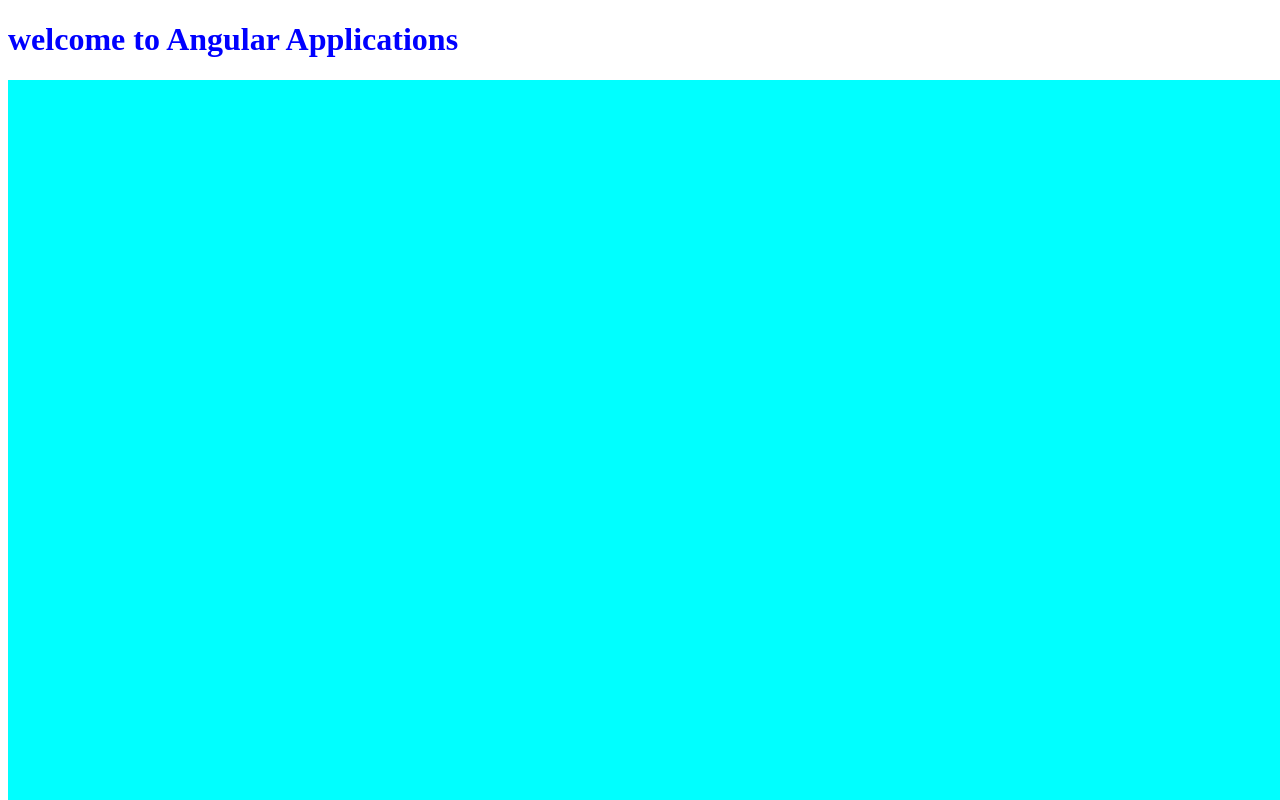
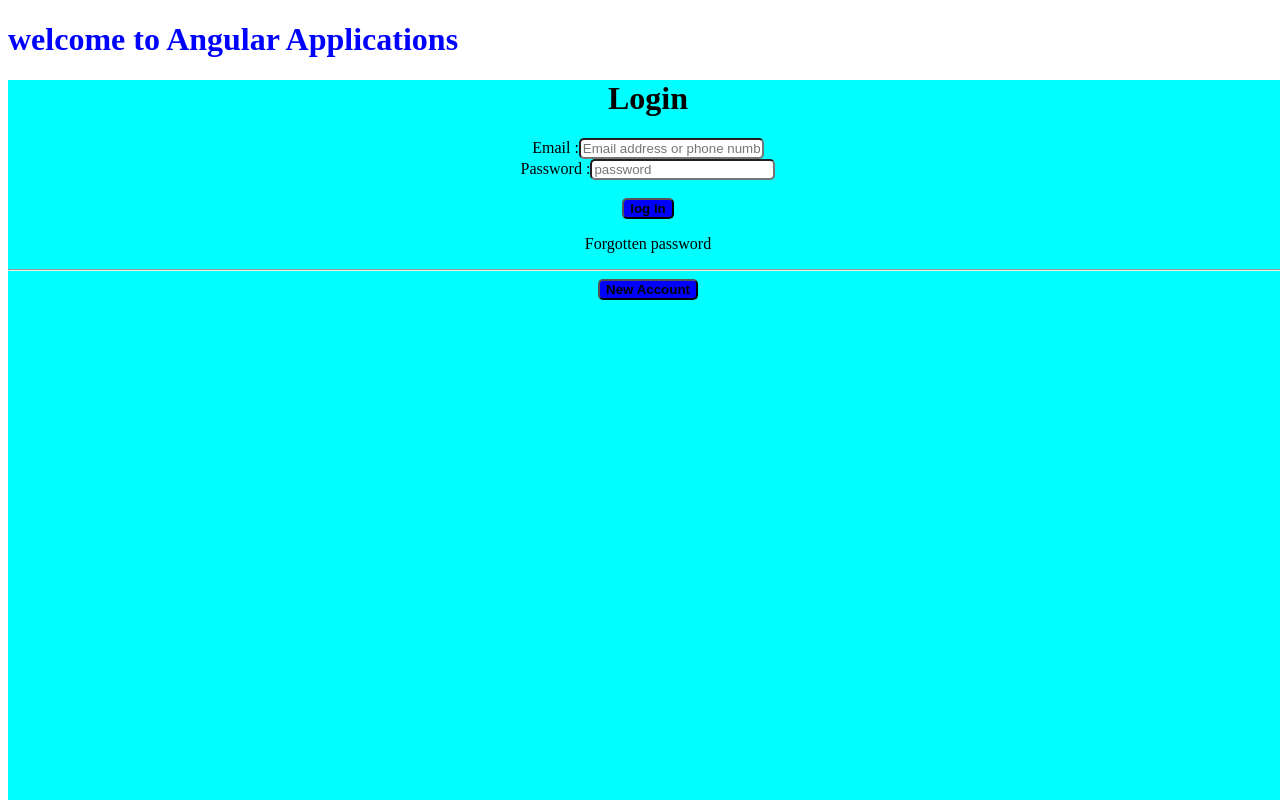
Before and after one commit to Ramakrishna545/my-app-1, an Angular app: page / in a window 1280 px wide. Shown: the top 800 px of the page. Built offline with nearby package versions, Linux system fonts and the light colour scheme.

Commit message:
changes the login components

```diff
--- a/src/app/dashboard/dashboard.component.css
+++ b/src/app/dashboard/dashboard.component.css
@@ -9,7 +9,7 @@
     background-color: black;
 }
 .right{
-    width: 80%;g
+    width: 80%;
     height: 100%;
-    background-color: teal;
+    background-color:teal;
 }
--- a/src/app/dashboard/dashboard.component.html
+++ b/src/app/dashboard/dashboard.component.html
@@ -1,5 +1,6 @@
 <div class="parent">
     <div class="left">
+
 
     </div>
     <div class="right">
--- a/src/app/login/login.component.css
+++ b/src/app/login/login.component.css
@@ -2,4 +2,19 @@
     width: 100vw;
     height: 100vh;
     background-color: aqua;
+    text-align: center;
+
 }
+input{
+    border-radius: 5px;
+    height: 10%;
+}
+button{
+    background-color: blue;
+    border-radius: 5px;
+}
+form{
+    text-align: center;
+
+
+}
--- a/src/app/login/login.component.html
+++ b/src/app/login/login.component.html
@@ -1,3 +1,20 @@
 <div class="parent">
+        <h1>Login</h1>
+        <form action="">
+            <label for="">Email :</label>
+            <input type="text" placeholder="Email address or phone number">
+            <br>
+            <label for="">Password :</label>
+            <input type="text" placeholder="password">
+            <br>
+            <br>
+            <button class="b1"><strong>log in</strong></button>
+            <br>
+
+            <p class="p2">Forgotten password</p>
+            <hr>
+            <button class="b2"><strong>New Account</strong></button>
+
+        </form>
 
 </div>
```
